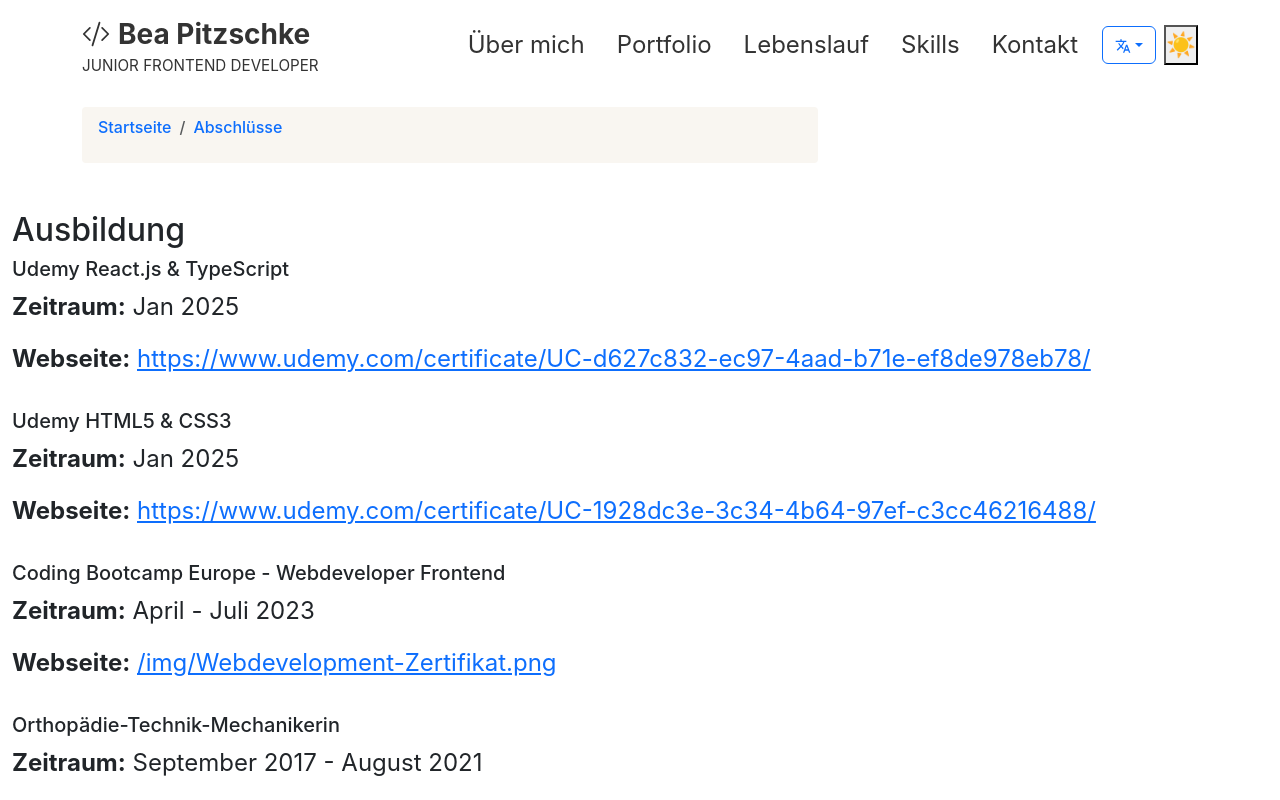
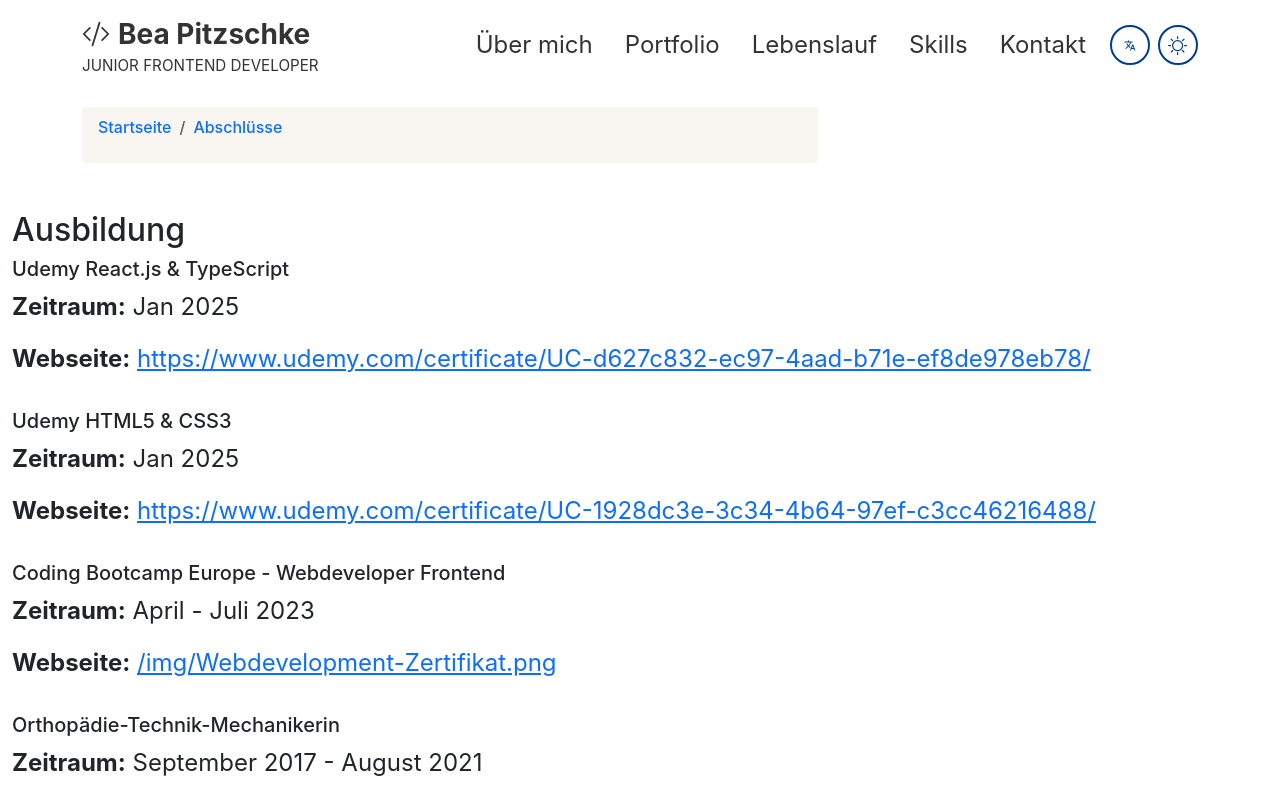
Before and after one commit to BeaCoden/my-cv, a React (Create React App) app: page /education in a window 1280 px wide. Shown: the top 800 px of the page. Built offline with nearby package versions, Linux system fonts and the light colour scheme.

Commit message:
Refactor Language and Theme Switchers; implement CSS modules for styling and enhance button interactions

```diff
--- a/src/components/languageSwitch/LanguageSwitcher.jsx
+++ b/src/components/languageSwitch/LanguageSwitcher.jsx
@@ -2,21 +2,16 @@ import React, { useContext } from "react";
 import { LanguageContext } from "../../context/LanguageContext";
 import { MdOutlineTranslate } from "react-icons/md";
 import { Dropdown } from "react-bootstrap";
+import styles from "./LanguageSwitcher.module.css";
 
 const LanguageSwitcher = () => {
   const { language, toggleLanguage } = useContext(LanguageContext);
 
   return (
     <Dropdown>
-      {/* Toggle button */}
-      <Dropdown.Toggle
-        variant="outline-primary"
-        className="myLanguageDropdown">
+      <Dropdown.Toggle className={styles.dropdownToggle}>
         <MdOutlineTranslate />
-        {/* {language === "de" ? "DE" : "EN"} */}
       </Dropdown.Toggle>
-
-      {/* Dropdown menu */}
       <Dropdown.Menu>
         <Dropdown.Item
           onClick={() => {
--- /dev/null
+++ b/src/components/languageSwitch/LanguageSwitcher.module.css
@@ -0,0 +1,23 @@
+.dropdownToggle {
+  display: inline-flex;
+  align-items: center;
+  justify-content: center;
+  width: 2.5rem;
+  height: 2.5rem;
+  border-radius: 50%;
+  border: 2px solid var(--button-blue-border-color);
+  background-color: transparent;
+  color: var(--button-blue-border-color);
+  font-size: 1.2rem;
+  transition: background-color 0.3s ease, color 0.3s ease;
+  cursor: pointer;
+}
+
+.dropdownToggle:hover {
+  background-color: var(--button-blue-border-color);
+  color: #fff;
+}
+
+.dropdownToggle::after {
+  display: none;
+}
--- a/src/components/navbar/Navbar.module.css
+++ b/src/components/navbar/Navbar.module.css
@@ -43,47 +43,6 @@
 
 .navLink:hover {
   color: var(--font-light-grey-color);
-}
-
-.dropdown-toggle {
-  display: inline-flex;
-  align-items: center;
-  justify-content: center;
-  border-radius: 20px;
-  border: 2px solid var(--button-blue-border-color);
-  background-color: transparent;
-  color: var(--button-blue-border-color);
-  padding: 0.4rem 0.8rem;
-  font-size: 0.9rem;
-  transition: background-color 0.3s ease, color 0.3s ease;
-}
-
-.dropdown-toggle:hover {
-  background-color: var(--button-blue-border-color);
-  color: #fff;
-}
-
-.dropdown-toggle::after {
-  /* Hide default caret if you want only the icon */
-  display: none;
-}
-
-
-.toggleTheme {
-  background: transparent;
-  border: 1px solid var(--button-blue-border-color);
-  border-radius: 5px;
-  padding: .25rem .5rem;
-  cursor: pointer;
-}
-
-.toggleLanguage {
-  margin-right: 1rem;
-  background: transparent;
-  border: 1px solid var(--button-blue-border-color);
-  border-radius: 5px;
-  padding: .25rem .5rem;
-  cursor: pointer;
 }
 
 .navbarCollapse {
--- a/src/components/profilCard/ProfileCard.jsx
+++ b/src/components/profilCard/ProfileCard.jsx
@@ -1,11 +1,13 @@
-// src/components/profileCard/ProfileCard.jsx
 import React from "react";
 import { Card, Button } from "react-bootstrap";
 import { FaLinkedinIn, FaGithub, FaEnvelope } from "react-icons/fa";
+import { useTranslation } from "react-i18next";
 import cvData from "../../cvData.json";
 import styles from "./ProfileCard.module.css";
 
 const ProfileCard = ({ image, name, onDownloadCV, onPrintCV }) => {
+  const { t } = useTranslation();
+
   return (
     <Card className={styles.cardContainer}>
       <div className={styles.imageWrapper}>
@@ -25,13 +27,13 @@ const ProfileCard = ({ image, name, onDownloadCV, onPrintCV }) => {
             variant="primary"
             className="mx-2"
             onClick={onDownloadCV}>
-            CV download
+            {t("profilCard.btn1")}
           </Button>
           <Button
             variant="secondary"
             className="mx-2"
             onClick={onPrintCV}>
-            CV drucken
+            {t("profilCard.btn2")}
           </Button>
         </div>
       </Card.Body>
--- a/src/components/themeSwitch/ThemeSwitcher.jsx
+++ b/src/components/themeSwitch/ThemeSwitcher.jsx
@@ -1,11 +1,12 @@
 import React, { useContext, useEffect } from "react";
 import { ThemeContext } from "../../context/ThemeContext";
-// Optionally import icons, e.g. import { FaSun, FaMoon } from "react-icons/fa";
+import { FaRegMoon } from "react-icons/fa";
+import { GoSun } from "react-icons/go";
+import styles from "./ThemeSwitcher.module.css";
 
 const ThemeSwitcher = () => {
   const { theme, toggleTheme } = useContext(ThemeContext);
 
-  // If you want to apply a data-theme to <body> for global styling:
   useEffect(() => {
     document.body.setAttribute("data-theme", theme);
   }, [theme]);
@@ -14,10 +15,8 @@ const ThemeSwitcher = () => {
     <button
       type="button"
       onClick={toggleTheme}
-      className="toggleTheme" // We'll style this in CSS
-    >
-      {theme === "light" ? "☀️" : "🌙"}
-      {/* Or <FaSun /> : <FaMoon /> if using react-icons */}
+      className={styles.toggleTheme}>
+      {theme === "light" ? <GoSun /> : <FaRegMoon />}
     </button>
   );
 };
--- /dev/null
+++ b/src/components/themeSwitch/ThemeSwitcher.module.css
@@ -0,0 +1,28 @@
+
+.toggleTheme {
+  display: inline-flex;
+  align-items: center;
+  justify-content: center;
+  width: 2.5rem;
+  height: 2.5rem;
+  border-radius: 50%;
+  border: 2px solid var(--button-blue-border-color);
+  background-color: transparent;
+  color: var(--button-blue-border-color);
+  font-size: 1.2rem;
+  transition: background-color 0.3s ease, color 0.3s ease;
+  cursor: pointer;
+}
+
+.toggleTheme:hover {
+  background-color: var(--toggle-bg-hover-color, #ddd);
+  transform: scale(1.1);
+}
+
+@media (max-width: 600px) {
+  .toggleTheme {
+    /* width: 2rem;
+    height: 2rem;
+    font-size: 1rem; */
+  }
+}
```
